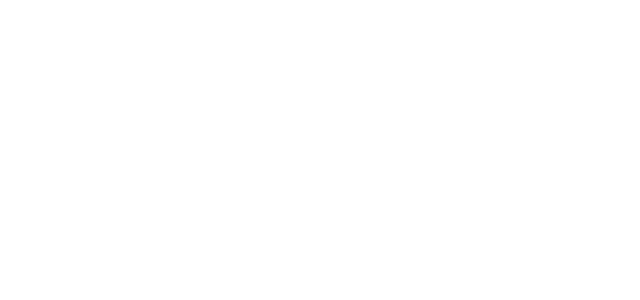
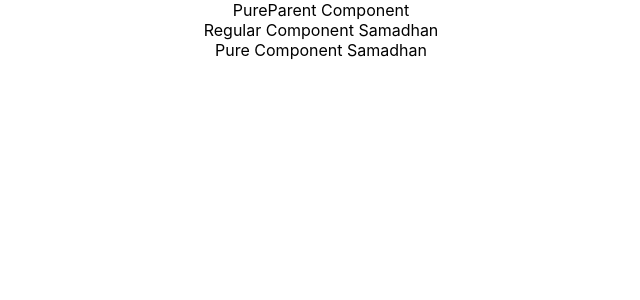
Before and after one commit to SamadhanMaske/cereact-app-2, a React (Create React App) app: page / in a window 1280 px wide. Shown: the top 300 px of the page, without its empty margins (319-959 px from the left). Built offline with nearby package versions, Linux system fonts and the light colour scheme.

Commit message:
Learn advantage of pure component over regular component

```diff
--- a/src/App.js
+++ b/src/App.js
@@ -13,6 +13,7 @@
 import HoverCounter2 from "./Components/HoverCounter2";
 import User from "./Components/User";
 import Counter2 from "./Components/Counter2";
+import PureParent from "./Components/PureParent";
 
 function App() {
   return (
@@ -44,7 +45,9 @@
        <HoverCounter2/>
        <User name={(isLoggedIn)=>isLoggedIn?'Samadhan':'Guest'} /> */}
 
-      <Counter2
+      <PureParent/>
+
+      {/* <Counter2
         render={(count, incrementCount) => (
           <ClickCounter2 count={count} incrementCount={incrementCount} />
         )}
@@ -53,7 +56,8 @@
         render={(count, incrementCount) => (
           <HoverCounter2 count={count} incrementCount={incrementCount} />
         )}
-      />
+      /> */}
+
     </div>
   );
 }
--- /dev/null
+++ b/src/Components/PureComp.js
@@ -0,0 +1,15 @@
+
+import React, { PureComponent } from 'react'
+
+class PureComp extends PureComponent {
+    render() {
+        console.log("Pure component render");
+        return (
+            <div>
+                Pure Component {this.props.name}
+            </div>
+        )
+    }
+}
+
+export default PureComp
--- /dev/null
+++ b/src/Components/PureParent.js
@@ -0,0 +1,35 @@
+
+import React, { Component } from 'react'
+import RegComp from './RegComp';
+import PureComp from './PureComp';
+
+class PureParent extends Component {
+    constructor(props) {
+        super(props)
+
+        this.state = {
+            name: "Samadhan",
+        }
+    }
+
+    componentDidMount() {
+        setInterval(() => {
+            this.setState({
+                name: "Samadhan",
+            })
+        }, 2000);
+    }
+
+    render() {
+        console.log("*********Parent component render***********");
+        return (
+            <div>
+                PureParent Component
+                <RegComp name={this.state.name} />
+                <PureComp name={this.state.name} />
+            </div>
+        )
+    }
+}
+
+export default PureParent
--- /dev/null
+++ b/src/Components/RegComp.js
@@ -0,0 +1,15 @@
+
+import React, { Component } from 'react'
+
+class RegComp extends Component {
+    render() {
+        console.log("Regular component render");
+        return (
+            <div>
+                Regular Component {this.props.name}
+            </div>
+        )
+    }
+}
+
+export default RegComp
```
